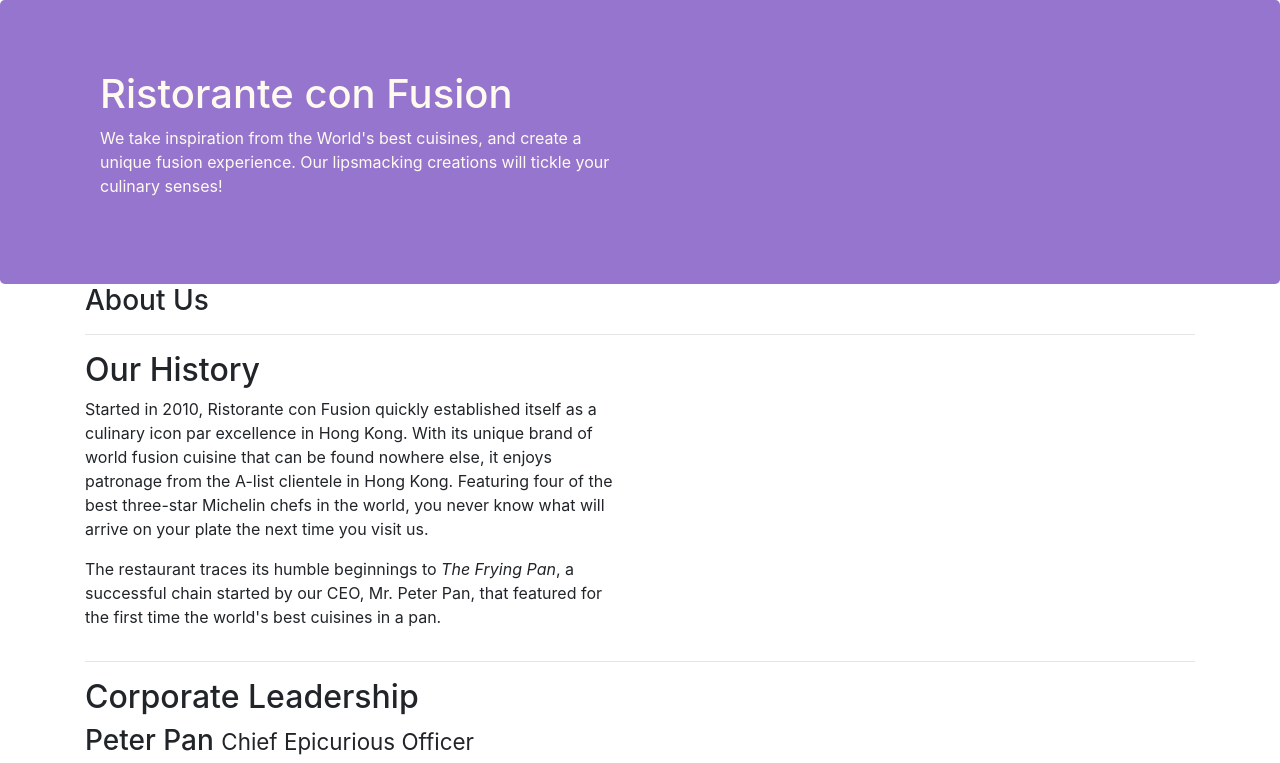
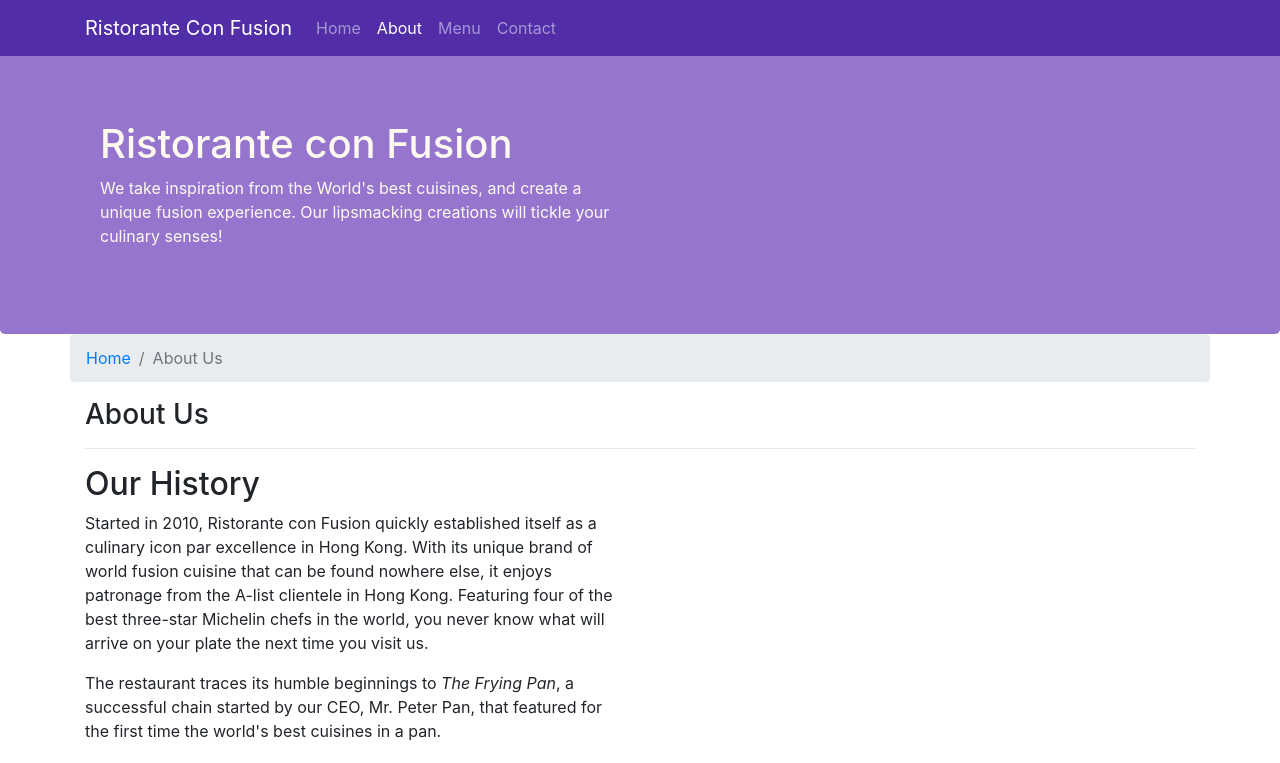
Before and after one commit to Samarth484/ConFuSionBonAppetit, a website: page aboutus.html in a window 1280 px wide. Shown: the top 763 px of the page. Drawn offline with nearby package versions, Linux system fonts and the light colour scheme.

Commit message:
Navbar and Breadcrumbs

```diff
--- a/aboutus.html
+++ b/aboutus.html
@@ -2,6 +2,10 @@
 <html lang="en">
 
 <head>
+  <meta charset="utf-8">
+  <meta name="viewport" content="width=device-width, initial-scale=1, shrink-to-fit=no">
+  <meta http-equiv="x-ua-compatible" content="ie=edge">
+
   <link rel="stylesheet" href="node_modules/bootstrap/dist/css/bootstrap.min.css">
   <link href="css/styles.css" rel="stylesheet">
   <title>Ristorante Con Fusion: About Us</title>
@@ -9,7 +13,23 @@
 </head>
 
 <body>
+  <nav class="navbar navbar-dark navbar-expand-sm  fixed-top">
+    <div class="container">
+      <button class="navbar-toggler" type="button" data-toggle="collapse" data-target="#Navbar">
+        <span class="navbar-toggler-icon"></span>
+      </button>
+      <a class="navbar-brand" href="./index.html">Ristorante Con Fusion</a>
+      <div class="collapse navbar-collapse" id="Navbar">
+        <ul class="navbar-nav mr-auto">
+          <li class="nav-item"><a class="nav-link" href="./index.html">Home</a></li>
+          <li class="nav-item active"><a class="nav-link" href="#">About</a></li>
+          <li class="nav-item"><a class="nav-link" href="#">Menu</a></li>
+          <li class="nav-item"><a class="nav-link" href="#">Contact</a></li>
+        </ul>
+      </div>
 
+    </div>
+  </nav>
   <header class="jumbotron">
     <div class="container">
       <div class="row row-header">
@@ -24,17 +44,23 @@
   </header>
 
   <div class="container">
-        <div  >
-            <div >
+    <div class="row">
+      <ol class="col-12 breadcrumb">
+        <li class="breadcrumb-item"><a href="./index.html">Home</a></li>
+        <li class="breadcrumb-item active">About Us</li>
+      </ol>
+      <div class="col-12">
         <h3>About Us</h3>
         <hr>
       </div>
     </div>
 
     <div class="row">
+
       <div class="col-sm-6">
         <h2>Our History</h2>
-                <p>Started in 2010, Ristorante con Fusion quickly established itself as a culinary icon par excellence in Hong Kong. With its unique brand of world fusion cuisine that can be found nowhere else, it enjoys patronage from the A-list clientele in Hong Kong.  Featuring four of the best three-star Michelin chefs in the world, you never know what will arrive on your plate the next time you visit us.</p>
+        <p>Started in 2010, Ristorante con Fusion quickly established itself as a culinary icon par excellence in Hong Kong. With its unique brand of world fusion cuisine that can be found nowhere else, it enjoys patronage from the A-list clientele
+          in Hong Kong. Featuring four of the best three-star Michelin chefs in the world, you never know what will arrive on your plate the next time you visit us.</p>
         <p>The restaurant traces its humble beginnings to <em>The Frying Pan</em>, a successful chain started by our CEO, Mr. Peter Pan, that featured for the first time the world's best cuisines in a pan.</p>
 
       </div>
@@ -44,17 +70,22 @@
 
 
     <div>
-            <div >
+      <div>
         <hr>
         <h2>Corporate Leadership</h2>
         <h3>Peter Pan <small>Chief Epicurious Officer</small></h3>
-                <p class="d-none d-sm-block">Our CEO, Peter, credits his hardworking East Asian immigrant parents who undertook the arduous journey to the shores of America with the intention of giving their children the best future. His mother's wizardy in the kitchen whipping up the tastiest dishes with whatever is available inexpensively at the supermarket, was his first inspiration to create the fusion cuisines for which <em>The Frying Pan</em> became well known. He brings his zeal for fusion cuisines to this restaurant, pioneering cross-cultural culinary connections.</p>
+        <p class="d-none d-sm-block">Our CEO, Peter, credits his hardworking East Asian immigrant parents who undertook the arduous journey to the shores of America with the intention of giving their children the best future. His mother's wizardy in
+          the kitchen whipping up the tastiest dishes with whatever is available inexpensively at the supermarket, was his first inspiration to create the fusion cuisines for which <em>The Frying Pan</em> became well known. He brings his zeal for
+          fusion cuisines to this restaurant, pioneering cross-cultural culinary connections.</p>
         <h3>Dhanasekaran Witherspoon <small>Chief Food Officer</small></h3>
-                <p class="d-none d-sm-block">Our CFO, Danny, as he is affectionately referred to by his colleagues, comes from a long established family tradition in farming and produce. His experiences growing up on a farm in the Australian outback gave him great appreciation for varieties of food sources. As he puts it in his own words, <em>Everything that runs, wins, and everything that stays, pays!</em></p>
+        <p class="d-none d-sm-block">Our CFO, Danny, as he is affectionately referred to by his colleagues, comes from a long established family tradition in farming and produce. His experiences growing up on a farm in the Australian outback gave him
+          great appreciation for varieties of food sources. As he puts it in his own words, <em>Everything that runs, wins, and everything that stays, pays!</em></p>
         <h3>Agumbe Tang <small>Chief Taste Officer</small></h3>
-                <p class="d-none d-sm-block">Blessed with the most discerning gustatory sense, Agumbe, our CTO, personally ensures that every dish that we serve meets his exacting tastes. Our chefs dread the tongue lashing that ensues if their dish does not meet his exacting standards. He lives by his motto, <em>You click only if you survive my lick.</em></p>
+        <p class="d-none d-sm-block">Blessed with the most discerning gustatory sense, Agumbe, our CTO, personally ensures that every dish that we serve meets his exacting tastes. Our chefs dread the tongue lashing that ensues if their dish does not
+          meet his exacting standards. He lives by his motto, <em>You click only if you survive my lick.</em></p>
         <h3>Alberto Somayya <small>Executive Chef</small></h3>
-                <p class="d-none d-sm-block">Award winning three-star Michelin chef with wide International experience having worked closely with whos-who in the culinary world, he specializes in creating mouthwatering Indo-Italian fusion experiences. He says, <em>Put together the cuisines from the two craziest cultures, and you get a winning hit! Amma Mia!</em></p>
+        <p class="d-none d-sm-block">Award winning three-star Michelin chef with wide International experience having worked closely with whos-who in the culinary world, he specializes in creating mouthwatering Indo-Italian fusion experiences. He
+          says, <em>Put together the cuisines from the two craziest cultures, and you get a winning hit! Amma Mia!</em></p>
       </div>
     </div>
 
@@ -66,7 +97,7 @@
         <div class="col-4 offset-1 col-sm-2">
           <h5>Links</h5>
           <ul class="list-unstyled">
-                        <li><a href="#">Home</a></li>
+            <li><a href="./index.html">Home</a></li>
             <li><a href="#">About</a></li>
             <li><a href="#">Menu</a></li>
             <li><a href="#">Contact</a></li>
--- a/css/styles.css
+++ b/css/styles.css
@@ -28,3 +28,12 @@
     margin:0px;
     color:#0f0f0f;
 }
+
+body{
+    padding:50px 0px 0px 0px;
+    z-index:0;
+}
+
+.navbar-dark {
+     background-color: #512DA8;
+}
```
Also changed, not shown: index.html (+19 -2 lines). Lines whose indentation alone changed are shown as unchanged.
